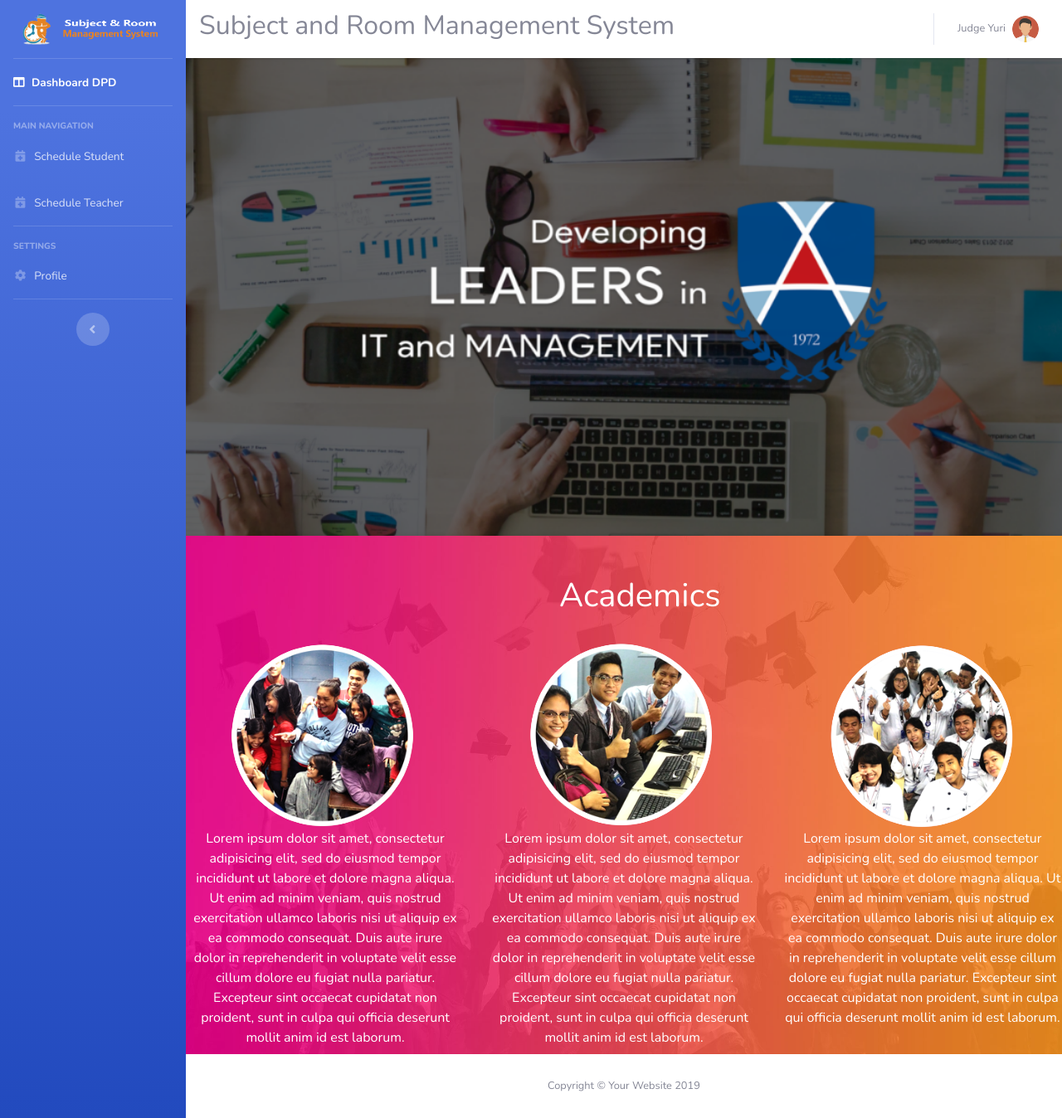
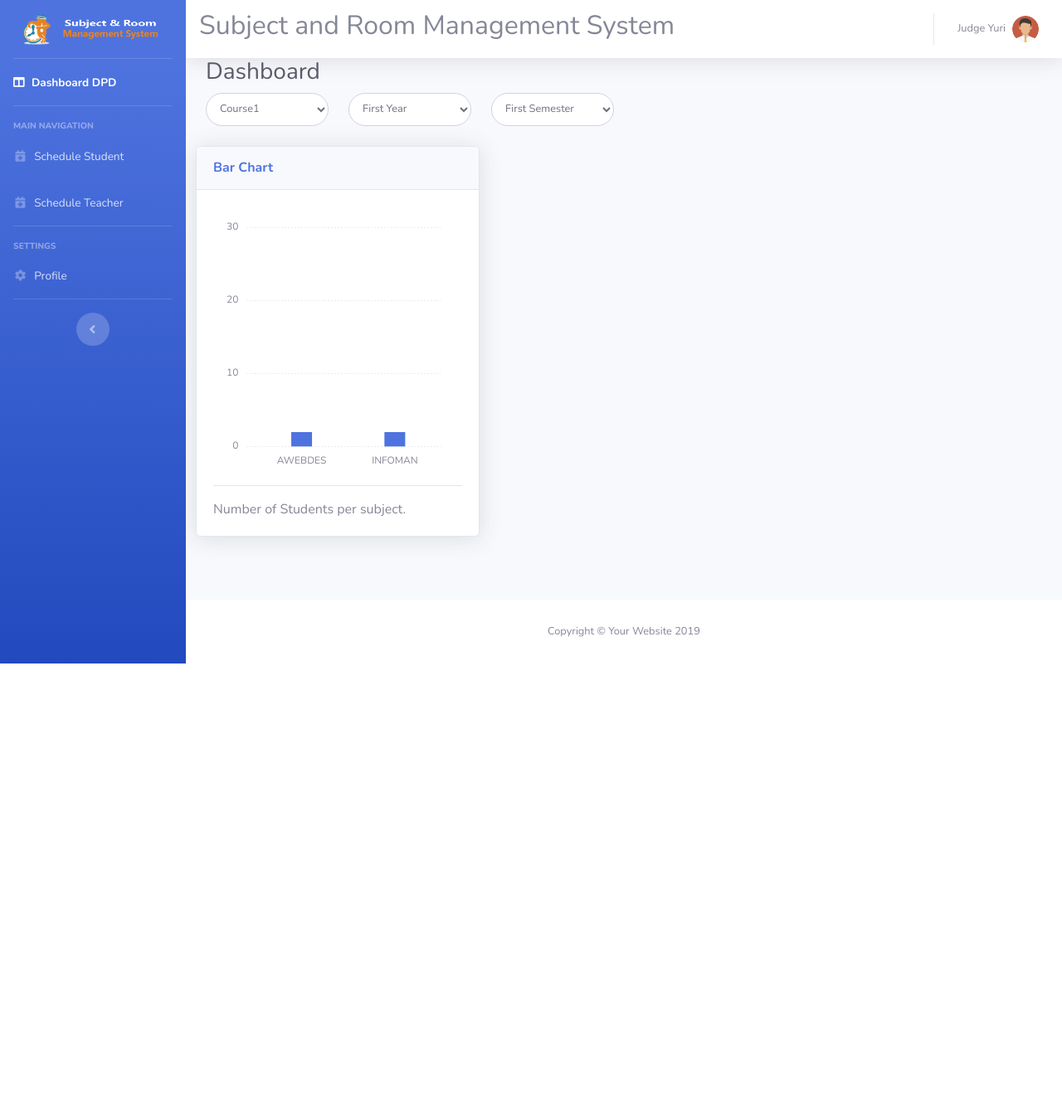
Before and after one commit to yuricalz12/AWEBDES, a PHP site: page /dashboardDPD.php in a window 1280 px wide. Shown: the whole page at 83% size. After the commit the page ends 800 px from the top, so only its background shows below. Run offline with PHP 8.4, Linux system fonts and the light colour scheme; a user stored in the database is signed in; data comes from the database, SQL or seed files in the repository.

Commit message:
added number of students per subject

```diff
--- a/dashboardDPD.php
+++ b/dashboardDPD.php
@@ -147,61 +147,64 @@
         <!-- End of Topbar -->
 
         <!-- Begin Page Content -->
-        <div class="container-fluid" style="padding-left: 0px!important; padding-right: 0px!important">
+        <div class="container-fluid">
+          <!-- Page Heading -->
+          <h1 class="h3 mb-2 text-gray-800">Dashboard</h1>
+          <!-- Content Row -->
+          <div id="alertContainer">
 
-          <!-- Content Row -->
+          </div>
           <div class="row">
-            <div class="col-md-12" style="background-image: url('img/dashboard1.png');background-position: center; background-repeat: no-repeat; background-size: cover;">
-              <br><br> <br><br> <br><br> <br><br> <br><br> <br><br> <br><br> <br><br> <br><br> <br><br> <br><br> <br><br>
+            <div class="col-md-2 col-sm-3 mb-1 mb-sm-0">
+                <?php
+                      $stmt = $db->prepare("SELECT * FROM  course");
+                      $stmt->execute();
+                      $info = $stmt->get_result();
+                      echo '<select id="course" class="form-control " name="course" style="font-size: 0.8rem;border-radius: 10rem;height: 5vh">
+                        ';
+                       while ($value = $info->fetch_assoc()) {
+                            echo "<option value=".$value['course_id']." >".$value['course_name']."</option>";
+                        }
+
+                         echo '</select>';
+                  ?>
             </div>
-            <div class="col-md-12" style="background-image: url('img/backgroundHats.jpg');background-position: center; background-repeat: no-repeat; background-size: cover;">
-              <br><br>
-              <div class="row">
-                <div class="col-md-2 offset-5">
-                  <center>
-                    <h1 style="color: white;">Academics</h1>
-                  </center>
+            <div class="col-md-2 col-sm-3 mb-1 mb-sm-0">
+                <select id="year" class="form-control " name="year" style="font-size: 0.8rem;border-radius: 10rem;height: 5vh">
+                  <option value="1">First Year</option>
+                  <option value="2">Second Year</option>
+                  <option value="3">Third Year</option>
+                  <option value="4">Fourth Year</option>
+                  <option value="5">Fifth Year</option>
+                </select>
            </div>
+           <div class="col-md-2 col-sm-3 mb-1 mb-sm-0">
+                <select id="semester" class="form-control " name="semester" style="font-size: 0.8rem;border-radius: 10rem;height: 5vh">
+                  <option value="1">First Semester</option>
+                  <option value="2">Second Semester</option>
+                </select>
+           </div>
+
+
             </div>
             <br>
             <div class="row">
-                  <div class="col-md-4">
-                    <center>
-                      <img src="img/pic1.png">
-                      <label style="color:white; margin-left: 1vh; margin-right: 1vh;">Lorem ipsum dolor sit amet, consectetur adipisicing elit, sed do eiusmod
-                      tempor incididunt ut labore et dolore magna aliqua. Ut enim ad minim veniam,
-                      quis nostrud exercitation ullamco laboris nisi ut aliquip ex ea commodo
-                      consequat. Duis aute irure dolor in reprehenderit in voluptate velit esse
-                      cillum dolore eu fugiat nulla pariatur. Excepteur sint occaecat cupidatat non
-                      proident, sunt in culpa qui officia deserunt mollit anim id est laborum.</label>
-                    </center>
+                <div id="chartDiv">
+                    <div class="card shadow mb-4">
+                    <div class="card-header py-3">
+                      <h6 class="m-0 font-weight-bold text-primary">Bar Chart</h6>
                     </div>
-                  <div class="col-md-4">
-                    <center>
-                      <img src="img/pic2.png">
-                      <label style="color:white; margin-left: 1vh; margin-right: 1vh;">Lorem ipsum dolor sit amet, consectetur adipisicing elit, sed do eiusmod
-                      tempor incididunt ut labore et dolore magna aliqua. Ut enim ad minim veniam,
-                      quis nostrud exercitation ullamco laboris nisi ut aliquip ex ea commodo
-                      consequat. Duis aute irure dolor in reprehenderit in voluptate velit esse
-                      cillum dolore eu fugiat nulla pariatur. Excepteur sint occaecat cupidatat non
-                      proident, sunt in culpa qui officia deserunt mollit anim id est laborum.</label>
-                    </center>
+                    <div class="card-body">
+                      <div class="chart-bar">
+                        <canvas id="subjectStats"></canvas>
                       </div>
-                  <div class="col-md-4">
-                    <center>
-                      <img src="img/pic3.png" style="color:white; margin-left: 1vh; margin-right: 1vh;">
-                      <label style="color:white">Lorem ipsum dolor sit amet, consectetur adipisicing elit, sed do eiusmod
-                      tempor incididunt ut labore et dolore magna aliqua. Ut enim ad minim veniam,
-                      quis nostrud exercitation ullamco laboris nisi ut aliquip ex ea commodo
-                      consequat. Duis aute irure dolor in reprehenderit in voluptate velit esse
-                      cillum dolore eu fugiat nulla pariatur. Excepteur sint occaecat cupidatat non
-                      proident, sunt in culpa qui officia deserunt mollit anim id est laborum.</label>
-                    </center>
-                  </div>
+                      <hr>
+                      Number of Students per subject.
                     </div>
                   </div>
                 </div>
 
+            </div>
           </div>
 
         <!-- /.container-fluid -->
@@ -257,19 +260,71 @@
   <!-- Bootstrap core JavaScript-->
   <script src="vendor/jquery/jquery.min.js"></script>
   <script src="vendor/bootstrap/js/bootstrap.bundle.min.js"></script>
-
+  <script src="vendor/chart.js/Chart.min.js"></script>
   <!-- Core plugin JavaScript-->
   <script src="vendor/jquery-easing/jquery.easing.min.js"></script>
 
   <!-- Custom scripts for all pages-->
   <script src="js/sb-admin-2.min.js"></script>
 
-  <!-- Page level plugins -->
-  <script src="vendor/chart.js/Chart.min.js"></script>
 
-  <!-- Page level custom scripts -->
-  <script src="js/demo/chart-area-demo.js"></script>
-  <script src="js/demo/chart-pie-demo.js"></script>
+  <script type="text/javascript">
+
+        function getSubjectStats(){
+            var course = $('#course').val();
+            var year = $('#year').val();
+            var semester = $('#semester').val();
+            var subjectName = [];
+            var studentCount = [];
+            $.ajax({
+              type: "POST",
+              url: "php/request.php",
+              data: { action: "getSubjectStatistic",
+                      course: course,
+                      year: year,
+                      semester: semester},
+              success: function(response) {
+                if(response != 0){
+                   var obj = JSON.parse(response);
+
+                  console.log(obj);
+                   obj.forEach(el => {
+
+                      subjectName.push(el.subject);
+                      studentCount.push(el.count);
+
+                   });
+
+                    getStats(subjectName, studentCount);
+                    $('#chartDiv').css('display', 'block');
+                    $('#alert').trigger('click');
+                }else{
+                    console.log("No subject");
+                    $('#chartDiv').css('display', 'none');
+                    $('#alertContainer').html("<div  class='alert alert-danger alert-dismissible' role='alert' ><strong>No Subject<button type='button' class='close' data-dismiss='alert' aria-label='close'><span id='alert' aria-hidden='true'>&times;</span></button></div>");
+                }
+
+
+                }
+
+            });
+        }
+
+        getSubjectStats();
+
+        $('#course').on('change',function(){
+          getSubjectStats();
+        });
+        $('#year').on('change',function(){
+          getSubjectStats();
+        });
+        $('#semester').on('change',function(){
+          getSubjectStats();
+        });
+
+  </script>
+
+   <script src="js/stats.js"></script>
 
 </body>
 
--- /dev/null
+++ b/js/stats.js
@@ -0,0 +1,112 @@
+// Set new default font family and font color to mimic Bootstrap's default styling
+Chart.defaults.global.defaultFontFamily = 'Nunito', '-apple-system,system-ui,BlinkMacSystemFont,"Segoe UI",Roboto,"Helvetica Neue",Arial,sans-serif';
+Chart.defaults.global.defaultFontColor = '#858796';
+
+function number_format(number, decimals, dec_point, thousands_sep) {
+  // *     example: number_format(1234.56, 2, ',', ' ');
+  // *     return: '1 234,56'
+  number = (number + '').replace(',', '').replace(' ', '');
+  var n = !isFinite(+number) ? 0 : +number,
+    prec = !isFinite(+decimals) ? 0 : Math.abs(decimals),
+    sep = (typeof thousands_sep === 'undefined') ? ',' : thousands_sep,
+    dec = (typeof dec_point === 'undefined') ? '.' : dec_point,
+    s = '',
+    toFixedFix = function(n, prec) {
+      var k = Math.pow(10, prec);
+      return '' + Math.round(n * k) / k;
+    };
+  // Fix for IE parseFloat(0.55).toFixed(0) = 0;
+  s = (prec ? toFixedFix(n, prec) : '' + Math.round(n)).split('.');
+  if (s[0].length > 3) {
+    s[0] = s[0].replace(/\B(?=(?:\d{3})+(?!\d))/g, sep);
+  }
+  if ((s[1] || '').length < prec) {
+    s[1] = s[1] || '';
+    s[1] += new Array(prec - s[1].length + 1).join('0');
+  }
+  return s.join(dec);
+}
+
+function getStats(subject, count){
+  var ctx = document.getElementById("subjectStats");
+  var myBarChart = new Chart(ctx, {
+    type: 'bar',
+    data: {
+      labels: subject,
+      datasets: [{
+        label: "Students",
+        backgroundColor: "#4e73df",
+        hoverBackgroundColor: "#2e59d9",
+        borderColor: "#4e73df",
+        data: count,
+      }],
+    },
+    options: {
+      maintainAspectRatio: false,
+      layout: {
+        padding: {
+          left: 10,
+          right: 25,
+          top: 25,
+          bottom: 0
+        }
+      },
+      scales: {
+        xAxes: [{
+          time: {
+            unit: 'month'
+          },
+          gridLines: {
+            display: false,
+            drawBorder: false
+          },
+          ticks: {
+            maxTicksLimit: 6
+          },
+          maxBarThickness: 25,
+        }],
+        yAxes: [{
+          ticks: {
+            min: 0,
+            max: 30,
+            maxTicksLimit: 5,
+            padding: 10,
+            // Include a dollar sign in the ticks
+            callback: function(value, index, values) {
+              return number_format(value);
+            }
+          },
+          gridLines: {
+            color: "rgb(234, 236, 244)",
+            zeroLineColor: "rgb(234, 236, 244)",
+            drawBorder: false,
+            borderDash: [2],
+            zeroLineBorderDash: [2]
+          }
+        }],
+      },
+      legend: {
+        display: false
+      },
+      tooltips: {
+        titleMarginBottom: 10,
+        titleFontColor: '#6e707e',
+        titleFontSize: 14,
+        backgroundColor: "rgb(255,255,255)",
+        bodyFontColor: "#858796",
+        borderColor: '#dddfeb',
+        borderWidth: 1,
+        xPadding: 15,
+        yPadding: 15,
+        displayColors: false,
+        caretPadding: 10,
+        callbacks: {
+          label: function(tooltipItem, chart) {
+            var datasetLabel = chart.datasets[tooltipItem.datasetIndex].label || '';
+            return datasetLabel + ': ' + number_format(tooltipItem.yLabel);
+          }
+        }
+      },
+    }
+  });
+}
--- a/php/request.php
+++ b/php/request.php
@@ -791,4 +791,33 @@
                 </tr>
               </tbody>';
 	}
+
+
+
+	//////GET SUBJECt
+
+
+
+	if($_POST['action'] == 'getSubjectStatistic'){
+		$stmt = $db->prepare("SELECT * FROM subject WHERE course_id = ? AND semester_id = ? AND year_level_id = ?");
+	  	$stmt->bind_param('iii', $_POST['course'], $_POST['semester'], $_POST['year']);
+	    $stmt->execute();
+	    $result = $stmt->get_result();
+	    $stats = array();
+	    if($result->num_rows > 0){
+		    while($subject = $result->fetch_assoc()){
+		    	$stmt2 = $db->prepare("SELECT DISTINCT user_id FROM schedule WHERE subject_id = ?");
+		    	$stmt2->bind_param('i', $subject['subject_id']);
+		    	$stmt2->execute();
+		    	$result2 = $stmt2->get_result();
+		    	$stats[] = array("subject" => $subject['subject_name'],
+		    					 "count" => $result2->num_rows);
+		    }
+		   echo json_encode($stats);
+		}else{
+			echo 0;
+		}
+
+
+	}
  ?>
```
Also changed, not shown: js/demo/chart-bar-demo.js (+6 -6 lines). Lines whose indentation alone changed are shown as unchanged.
